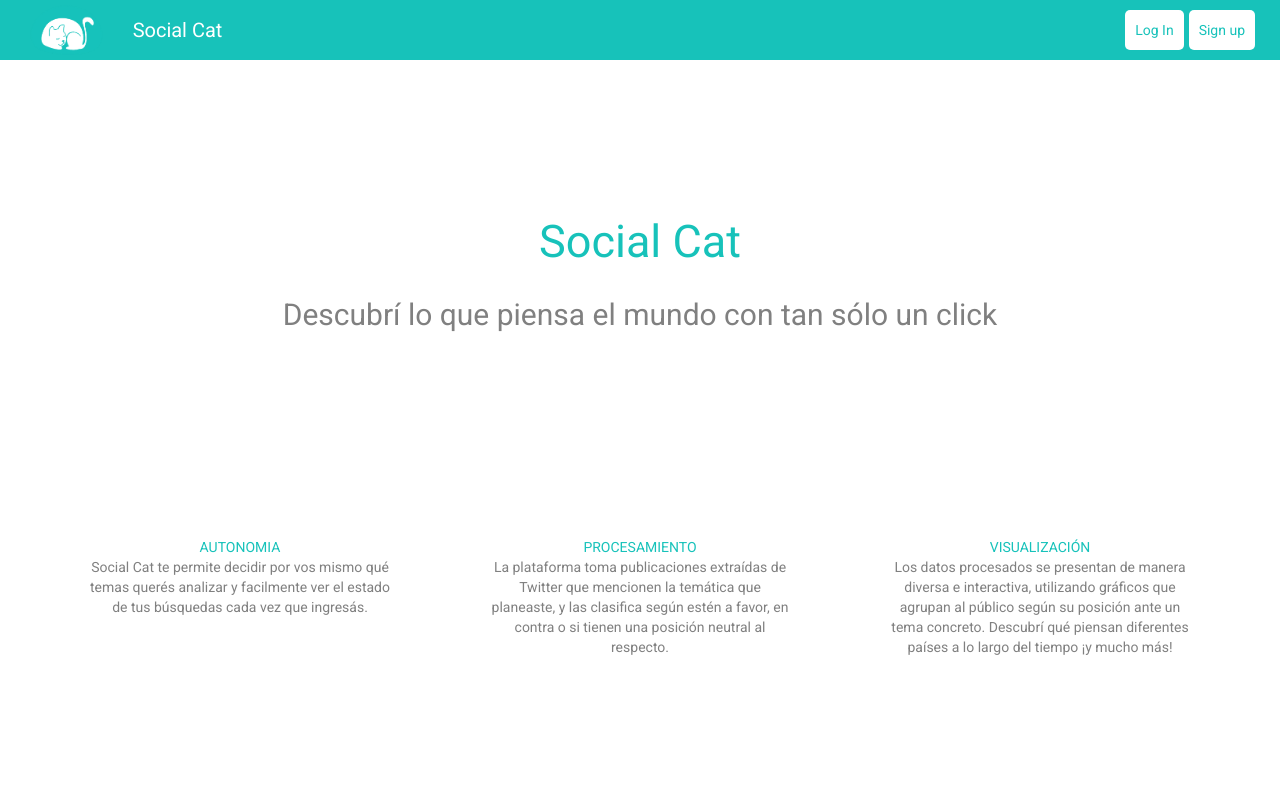
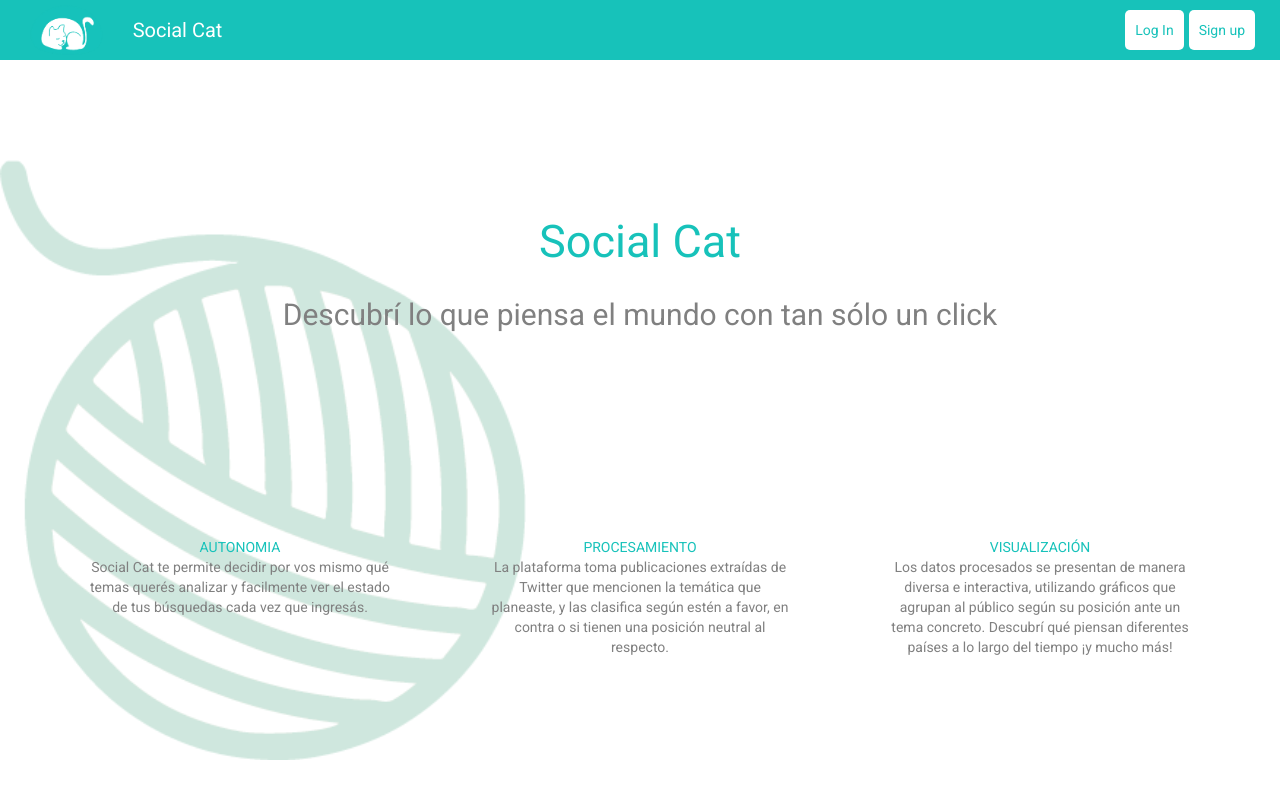
Before and after one commit to JFNFJ/frontend, a React (Create React App) app: page / in a window 1280 px wide. Built offline with nearby package versions, Linux system fonts and the light colour scheme.

Commit message:
Fix background image

```diff
--- a/src/screens/HomeMainSection/styles.css
+++ b/src/screens/HomeMainSection/styles.css
@@ -14,14 +14,12 @@
   display: flex;
   flex-direction: column;
   align-items: center;
-}
-
-.home-main-section::after {
-  content: '';
-  background-image: url('../../assets/ovillo.png');
+  background-image: url('../../assets/ovillo-trans-2.png');
   background-repeat: no-repeat;
   background-position: left bottom;
-  opacity: 0.5;
+  background-position-y: 100px;
+  height: 90vh;
+  background-size: auto 600px;
 }
 
 .home-subtitle {
```
Also changed, not shown: src/assets/ovillo-trans-2.png (added), src/assets/ovillo-trans.png (added).
